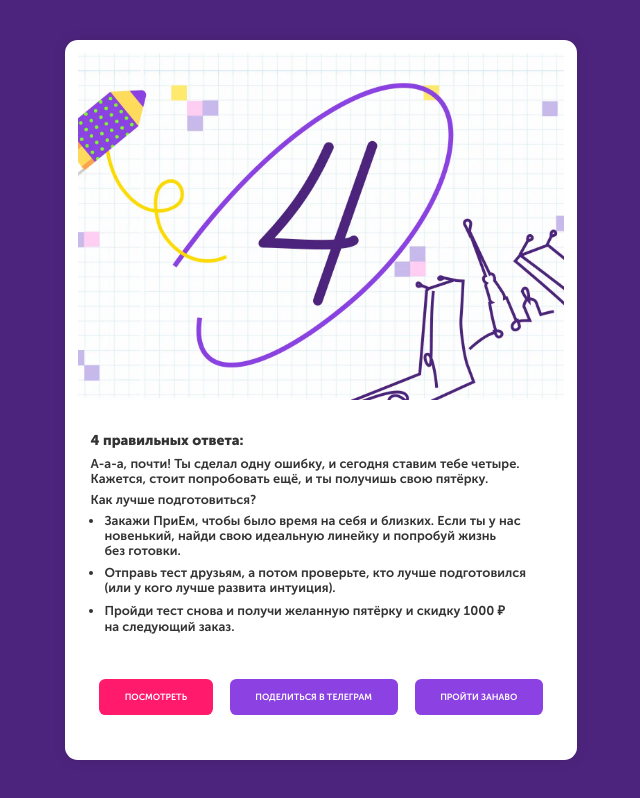
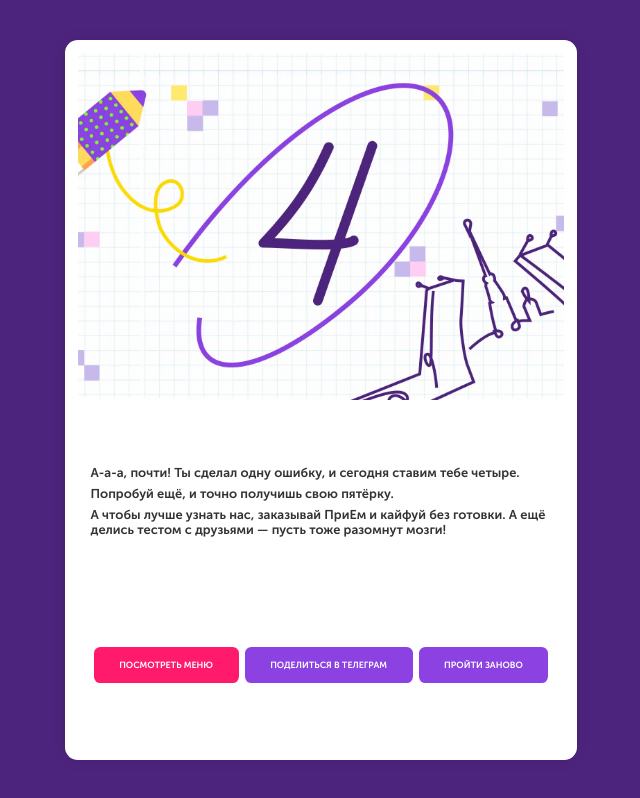
Before and after one commit to ElenaSamanchuk/september, a plain HTML site: page index7.html in a window 1280 px wide. Shown: the whole page, without its empty margins (319-959 px from the left). Drawn offline with Linux system fonts and the light colour scheme.

Commit message:
Update index7.html

```diff
--- a/index7.html
+++ b/index7.html
@@ -13,21 +13,14 @@
         </div>
         <div class="a-content">
             <div class="a-text">
-                <p class="a-h1">4 правильных ответа:</p>
-                <p class="a-h2">А-а-а, почти! Ты сделал одну ошибку, и&nbsp;сегодня ставим тебе четыре. Кажется, стоит попробовать ещё, и&nbsp;ты получишь свою пятёрку.</p>
-                <p class="a-h2">Как лучше подготовиться?</p>
-                <p class="a-h2">
-                    <ul>
-                        <li>Закажи ПриЕм, чтобы было время на&nbsp;себя и&nbsp;близких. Если ты у&nbsp;нас новенький, найди свою идеальную линейку и&nbsp;попробуй жизнь без&nbsp;готовки.</li>
-                        <li>Отправь тест друзьям, а&nbsp;потом проверьте, кто лучше подготовился (или&nbsp;у&nbsp;кого лучше развита интуиция).</li>
-                        <li>Пройди тест снова и&nbsp;получи желанную пятёрку и&nbsp;скидку 1000&nbsp;₽ на&nbsp;следующий заказ.</li>
-                    </ul>
-                </p>
+                <p class="a-h2">А-а-а, почти! Ты сделал одну ошибку, и&nbsp;сегодня ставим тебе четыре.</p>
+                <p class="a-h2">Попробуй ещё, и&nbsp;точно получишь свою пятёрку.</p>
+                <p class="a-h2">А&nbsp;чтобы лучше узнать нас, заказывай ПриЕм и&nbsp;кайфуй без&nbsp;готовки. А&nbsp;ещё делись тестом с&nbsp;друзьями&nbsp;— пусть тоже разомнут мозги!</p>
             </div>
             <div class="a-bottom">
-                <a href="https://priem.menu/?cmz=RaWY#menu-plans-v2" target="_top" class="a-btn">Посмотреть</a>
+                <a href="https://priem.menu/?cmz=RaWY#menu-plans-v2" target="_top" class="a-btn">Посмотреть меню</a>
                 <a href="https://t.me/share/url?url=Моя оценка в школе ПриЕма сегодня — четвёрка. Проверь себя и напиши, что тебе поставят 🙂 https://priem.menu/?cmz=RaWY" target="_top" class="a-btn">Поделиться в&nbsp;Телеграм</a>
-                <a href="./index.html" class="a-btn">Пройти занаво</a>
+                <a href="./index.html" class="a-btn">Пройти заново</a>
             </div>
         </div>
     </div>
```
